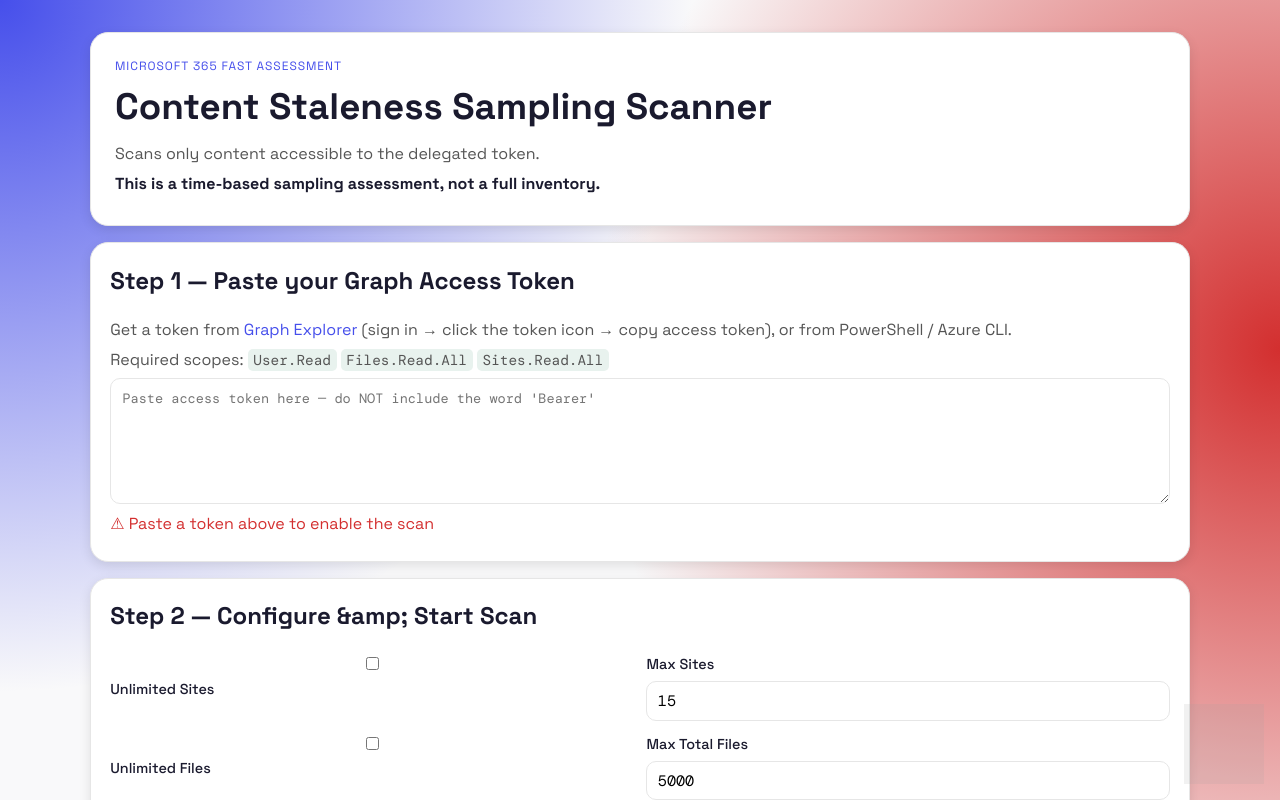
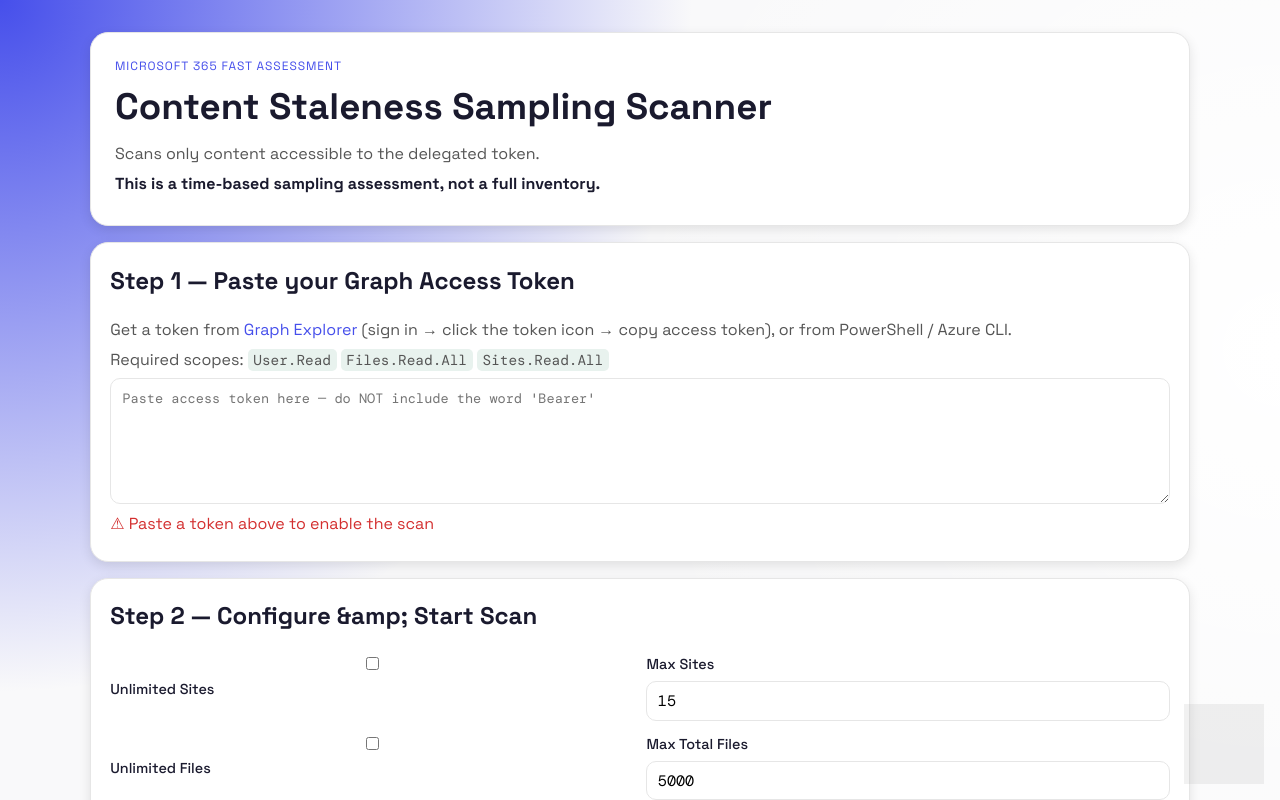
Before and after one commit to ccaragobdo/GraphPoC, a React (Vite) app: page / in a window 1280 px wide. Shown: the top 800 px of the page. Built offline with nearby package versions, Linux system fonts and the light colour scheme; grey boxes are pictures that could not be loaded.

Commit message:
Refactor CSS styles and update background gradient
Updated background gradient in body and adjusted styles for various elements.

```diff
--- a/app.css
+++ b/app.css
@@ -21,7 +21,7 @@
   color: var(--ink);
   background:
     radial-gradient(circle at 0% 0%, #464feb 0, transparent 40%),
-    radial-gradient(circle at 100% 30%, #d32f2f 0, transparent 45%),
+    radial-gradient(circle at 100% 30%, #fff 0, transparent 45%),
     var(--bg);
   min-height: 100vh;
   line-height: 1.5;
@@ -159,7 +159,7 @@
 /* ── progress bar ── */
 .meter {
   margin-top: .85rem;
-  background: #dce8df;
+  background: #eee;
   border-radius: 999px;
   height: 12px;
   overflow: hidden;
```
